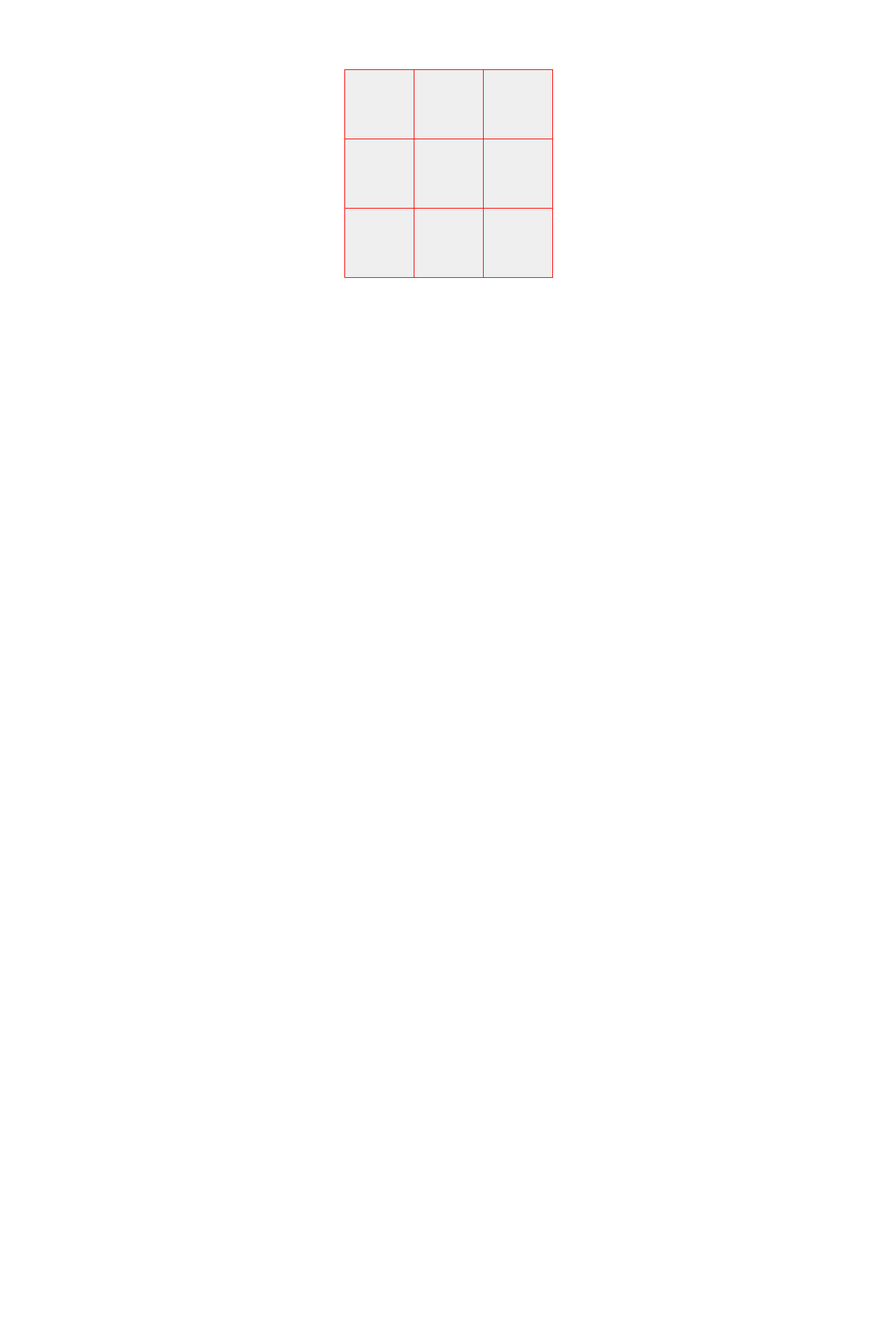
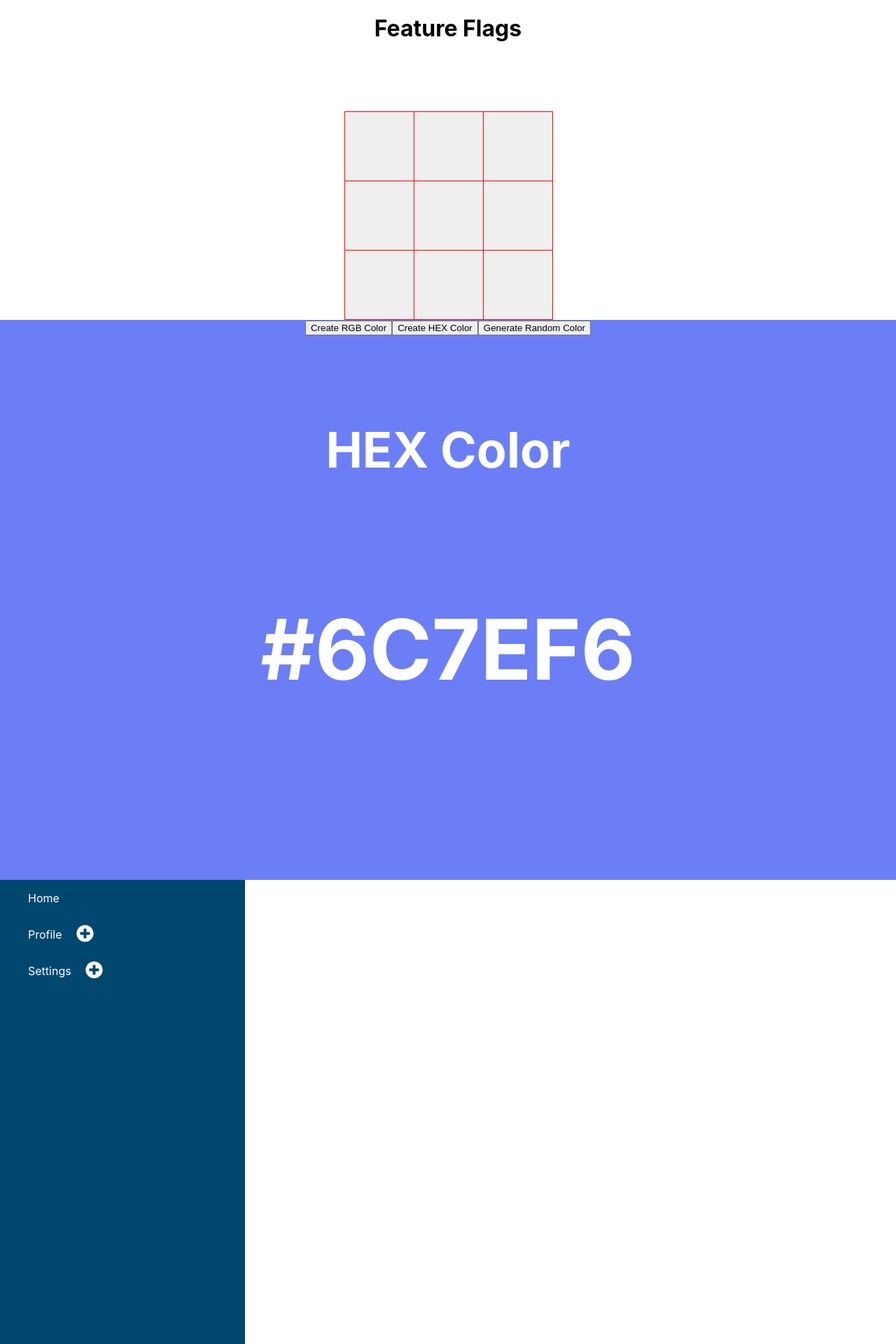
Before and after one commit to ultimatenhapper/small-react-projects, a React (Create React App) app: page / in a window 1280 px wide. Shown: the top 1920 px of the page at 70% size. Before the commit the page ends 800 px from the top, so only its background shows below. Built offline with nearby package versions, Linux system fonts and the light colour scheme.

Commit message:
Feature flags

```diff
--- a/src/App.js
+++ b/src/App.js
@@ -1,6 +1,8 @@
 import "./App.css";
 import Accordian from "./components/accordian";
 import TabTest from "./components/custom-tabs/tab-test";
+import FeatureFlags from "./components/feature-flag";
+import FeatureFlagGlobalState from "./components/feature-flag/context";
 import GithubProfileFinder from "./components/github-profile-finder";
 import ImageSlider from "./components/image-slider";
 import LightDarkMode from "./components/light-dark-mode";
@@ -31,7 +33,10 @@
       {/* <ModalTest /> */}
       {/* <GithubProfileFinder /> */}
       {/* <SearchAutocomplete /> */}
-      <TicTacToe />
+      {/* <TicTacToe /> */}
+      <FeatureFlagGlobalState>
+        <FeatureFlags />
+      </FeatureFlagGlobalState>
     </div>
   );
 }
--- /dev/null
+++ b/src/components/feature-flag/context/index.jsx
@@ -0,0 +1,32 @@
+import React, { createContext, useEffect, useState } from "react";
+import featureFlagsDataServiceCall from "../data";
+
+export const FeatureFlagsContext = createContext(null);
+
+export default function FeatureFlagGlobalState({ children }) {
+  const [loading, setLoading] = useState(false);
+  const [enabledFlags, setEnabledFlags] = useState({});
+
+  async function fetchFeaturesFlags() {
+    try {
+      setLoading(true);
+      const response = await featureFlagsDataServiceCall();
+      // console.log(response);
+      setEnabledFlags(response);
+      setLoading(false);
+    } catch (error) {
+      setLoading(false);
+      console.log(error);
+      throw new Error(error);
+    }
+  }
+  useEffect(() => {
+    fetchFeaturesFlags();
+  }, []);
+
+  return (
+    <FeatureFlagsContext.Provider value={{ loading, enabledFlags }}>
+      {children}
+    </FeatureFlagsContext.Provider>
+  );
+}
--- /dev/null
+++ b/src/components/feature-flag/data.js
@@ -0,0 +1,16 @@
+const dummyApiResponse = {
+  showLightAndDarkMode: false,
+  showTicTacToe: true,
+  showRandomColorGenerator: true,
+  showAccordion: false,
+  showTreeView: true,
+};
+
+function featureFlagsDataServiceCall() {
+  return new Promise((resolve, reject) => {
+    if (dummyApiResponse) setTimeout(resolve(dummyApiResponse), 500);
+    else reject("Some error occurred. Please try again");
+  });
+}
+
+export default featureFlagsDataServiceCall;
--- /dev/null
+++ b/src/components/feature-flag/index.jsx
@@ -0,0 +1,52 @@
+import { useContext } from "react";
+import Accordian from "../accordian";
+import LightDarkMode from "../light-dark-mode";
+import RandonColor from "../random-color";
+import TicTacToe from "../tic-tac-toe";
+import TreeView from "../tree-view";
+import { FeatureFlagsContext } from "./context";
+import menus from "../tree-view/data";
+
+export default function FeatureFlags() {
+  const { loading, enabledFlags } = useContext(FeatureFlagsContext);
+
+  const componentsToRender = [
+    {
+      key: "showLigthAndDarkMode",
+      component: <LightDarkMode />,
+    },
+    {
+      key: "showTicTacToe",
+      component: <TicTacToe />,
+    },
+    {
+      key: "showRandomColorGenerator",
+      component: <RandonColor />,
+    },
+    {
+      key: "showAccordian",
+      component: <Accordian />,
+    },
+    {
+      key: "showTreeView",
+      component: <TreeView menus={menus} />,
+    },
+  ];
+
+  const checkEnabledFlags = (currentKey) => {
+    return enabledFlags[currentKey];
+  };
+
+  if (loading) {
+    return <h2>Loading data...</h2>;
+  }
+
+  return (
+    <div>
+      <h1>Feature Flags</h1>
+      {componentsToRender.map((componentItem) =>
+        checkEnabledFlags(componentItem.key) ? componentItem.component : null
+      )}
+    </div>
+  );
+}
--- a/src/components/github-profile-finder/index.jsx
+++ b/src/components/github-profile-finder/index.jsx
@@ -12,6 +12,7 @@
   };
 
   const fetchGithubUserData = async () => {
+    if (userName !== "") {
       setLoading(true);
       const res = await fetch(`https://api.github.com/users/${userName}`);
       const data = await res.json();
@@ -20,6 +21,7 @@
       if (data) {
         setUserData(data);
         setLoading(false);
+      }
     }
   };
 
--- a/src/components/search-autocomplete/index.jsx
+++ b/src/components/search-autocomplete/index.jsx
@@ -35,10 +35,10 @@
         setLoading(false);
         setError(null);
       }
-    } catch (error) {
+    } catch (err) {
       setLoading(false);
-      console.log(error);
-      setError(error);
+      console.log(err);
+      setError(err);
     }
   }
 
```
Lines whose indentation alone changed are shown as unchanged.
